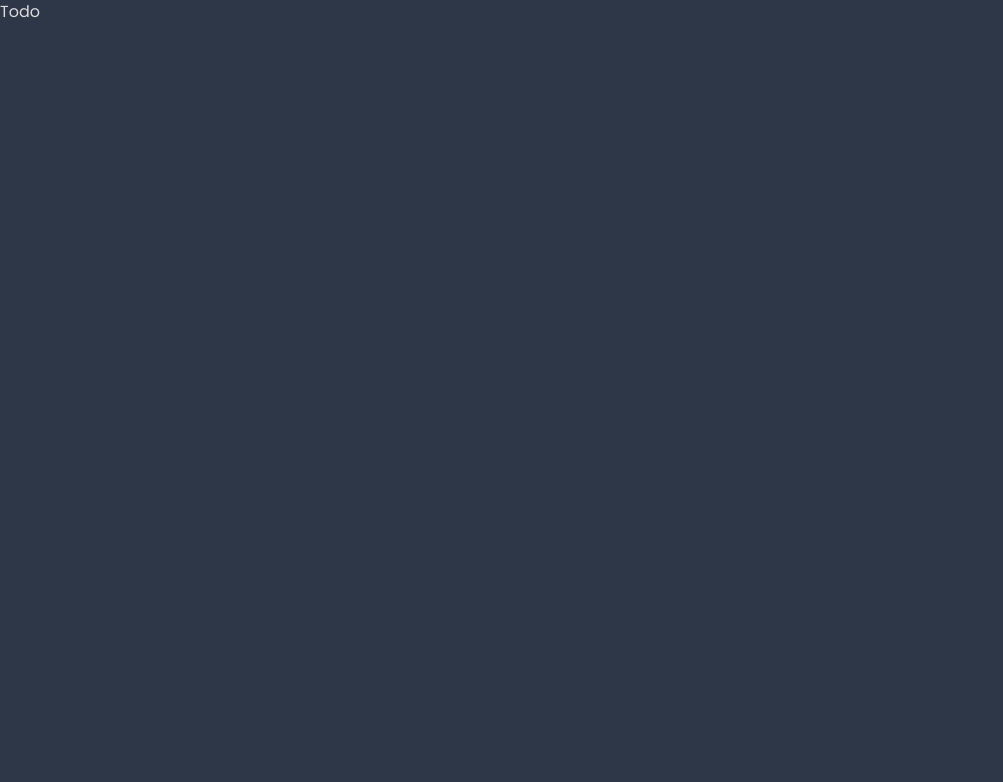
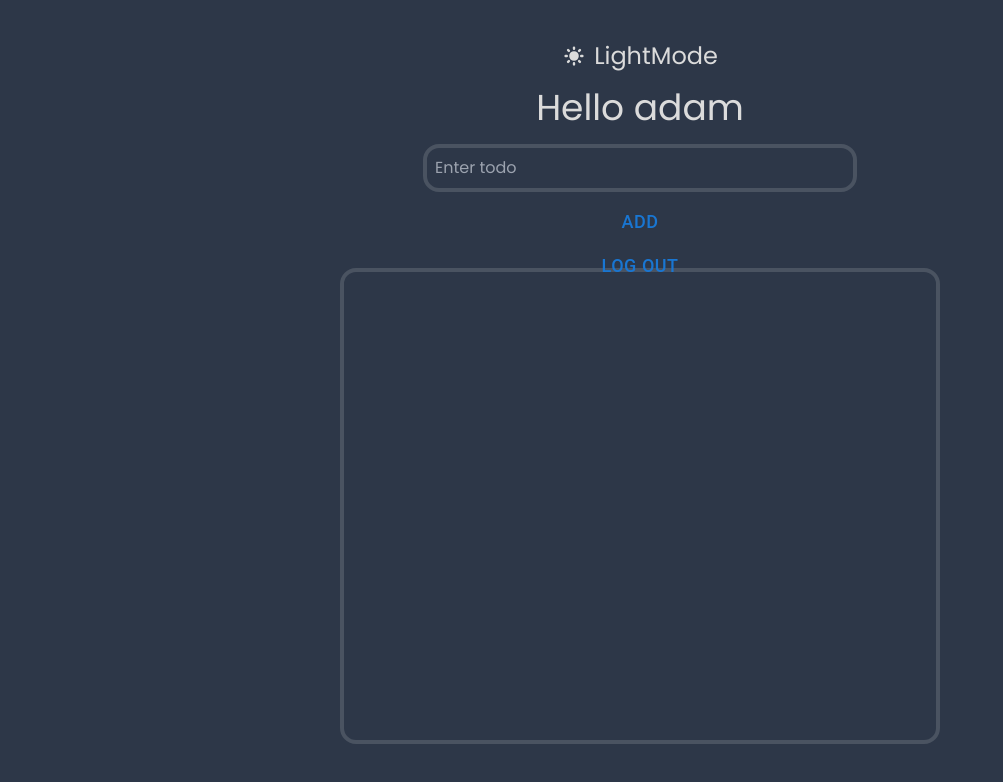
Before and after one commit to albizaw/TodoApp, a React (Create React App) app in the folder client/: page /todo in a window 1280 px wide. Shown: the top 782 px of the page, without its empty margins (0-1003 px from the left). Built offline with nearby package versions, Linux system fonts and the light colour scheme.

Commit message:
Working with Todo component

```diff
--- a/client/package.json
+++ b/client/package.json
@@ -3,6 +3,10 @@
   "version": "0.1.0",
   "private": true,
   "dependencies": {
+    "@emotion/react": "^11.10.6",
+    "@emotion/styled": "^11.10.6",
+    "@mui/icons-material": "^5.11.11",
+    "@mui/material": "^5.11.12",
     "@testing-library/jest-dom": "^5.16.5",
     "@testing-library/react": "^13.4.0",
     "@testing-library/user-event": "^13.5.0",
@@ -15,6 +19,7 @@
     "react-scripts": "5.0.1",
     "react-typical": "^0.1.3",
     "use-formik": "^0.0.1",
+    "uuidv4": "^6.2.13",
     "web-vitals": "^2.1.4"
   },
   "scripts": {
--- a/client/src/App.jsx
+++ b/client/src/App.jsx
@@ -21,7 +21,7 @@ const router = createBrowserRouter([
 export const CredentialsContext = createContext();
 
 function App() {
-  const credentialsState = useState(null);
+  const credentialsState = useState({ email: 'adam' });
 
   return (
     <CredentialsContext.Provider value={credentialsState}>
--- /dev/null
+++ b/client/src/components/Todos.jsx
@@ -0,0 +1,97 @@
+import React, { useContext, useEffect, useState } from 'react';
+import Button from '@mui/material/Button';
+import { CredentialsContext } from '../App';
+import ThemeToogle from './ThemeToogle';
+import DeleteIcon from '@mui/icons-material/Delete';
+import EditIcon from '@mui/icons-material/Edit';
+import { Navigate, useNavigate } from 'react-router-dom';
+import { v4 as uuidv4 } from 'uuid';
+
+const Todos = () => {
+  const navigate = useNavigate();
+
+  const [todo, setTodo] = useState('');
+  const [todos, setTodos] = useState([]);
+  const [isEdit, setIsEdit] = useState(false);
+  const [credentials] = useContext(CredentialsContext);
+
+  //   Add Todo
+  const addTodo = (e) => {
+    e.preventDefault();
+    if (!todo) return;
+    const newTodo = { id: uuidv4(), text: todo };
+    const newTodos = [...todos, newTodo];
+    setTodos(newTodos);
+    setTodo('');
+  };
+
+  //   Delete Todo
+
+  return (
+    <div className="h-screen w-full items-center flex flex-col justify-end md:p-10 p-2">
+      <div className="block text-2xl">
+        <ThemeToogle />
+      </div>
+      <div className="h-1/4 md:w-3/4 w-full p-4 flex flex-col items-center justify-between">
+        <h1 className="text-4xl">{`Hello ${credentials.email}`}</h1>
+        <div className="my-2 w-full md:w-1/2 flex flex-col rounded-2xl">
+          <input
+            placeholder="Enter todo"
+            onChange={(e) => setTodo(e.target.value)}
+            value={todo}
+            className="w-full my-2 p-2 bg-primary border-4 border-input rounded-2xl"
+            type="text"
+          />
+
+          {isEdit ? (
+            <>
+              <Button sx={{ fontSize: 18 }} onClick>
+                Confirm
+              </Button>
+              <Button sx={{ fontSize: 18 }} onClick>
+                Cancel
+              </Button>{' '}
+            </>
+          ) : (
+            <>
+              <Button sx={{ fontSize: 18 }} onClick>
+                Add
+              </Button>
+              <Button sx={{ fontSize: 18 }} onClick={() => navigate('/')}>
+                Log out
+              </Button>
+            </>
+          )}
+        </div>
+      </div>
+      <div className="h-full md:w-2/4 w-full p-4 bg-primary border-4 border-input rounded-2xl my-4 flex flex-col items-center overflow-y-scroll">
+        {todos.map((todo, index) => (
+          <div
+            className="flex items-center justify-between px-4 w-full h-fit bg-primary border-4 border-input rounded-2xl p-3 my-2 "
+            key={index}
+          >
+            <div className="text-3xl overflow-x-hidden">
+              {' '}
+              {index + 1}. {todo}
+            </div>
+
+            <div>
+              <EditIcon
+                sx={{ fontSize: 35 }}
+                className="cursor-pointer border-2 rounded-full p-1 ease-in hover:duration-500 hover:transition hover:scale-105 mx-2"
+                onClick
+              ></EditIcon>
+              <DeleteIcon
+                className="cursor-pointer border-2 rounded-full p-1 ease-in hover:duration-500 hover:transition hover:scale-105"
+                sx={{ fontSize: 35 }}
+                onClick
+              />
+            </div>
+          </div>
+        ))}
+      </div>
+    </div>
+  );
+};
+
+export default Todos;
--- a/client/src/index.css
+++ b/client/src/index.css
@@ -35,3 +35,14 @@ body {
   --color-bg-input: #edf2f7;
   --color-bg-button: #2b6cb0;
 }
+
+/* Hide scrollbar for Chrome, Safari and Opera */
+.no-scrollbar::-webkit-scrollbar {
+  display: none;
+}
+
+/* Hide scrollbar for IE, Edge and Firefox */
+.no-scrollbar {
+  -ms-overflow-style: none; /* IE and Edge */
+  scrollbar-width: none; /* Firefox */
+}
--- a/client/src/routes/Todo.jsx
+++ b/client/src/routes/Todo.jsx
@@ -1,7 +1,12 @@
 import React from 'react';
+import Todos from '../components/Todos';
 
 const Todo = () => {
-  return <div>Todo</div>;
+  return (
+    <>
+      <Todos />
+    </>
+  );
 };
 
 export default Todo;
```
Also changed, not shown: 1 other file (tests, documents, lock files or other folders).
